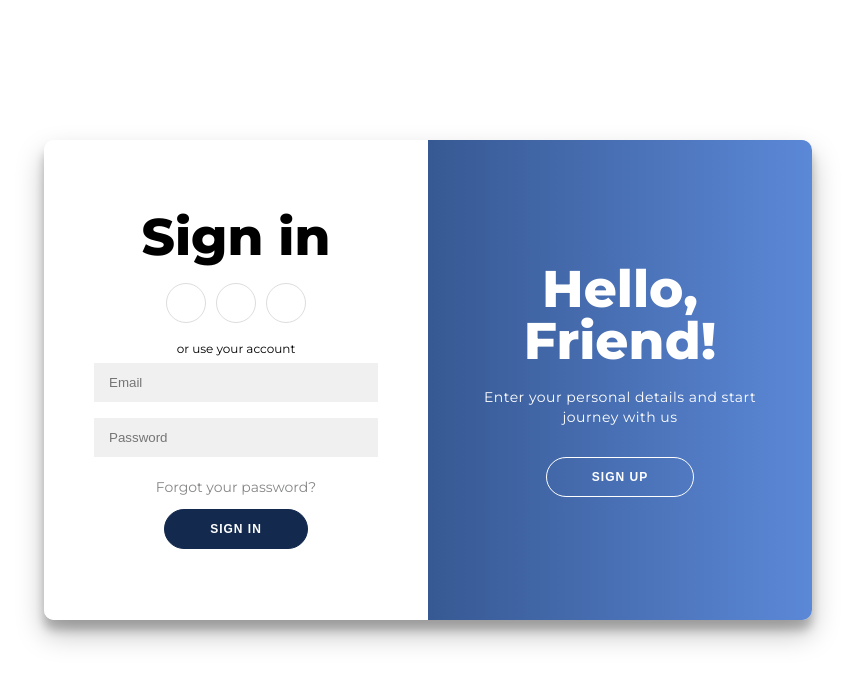
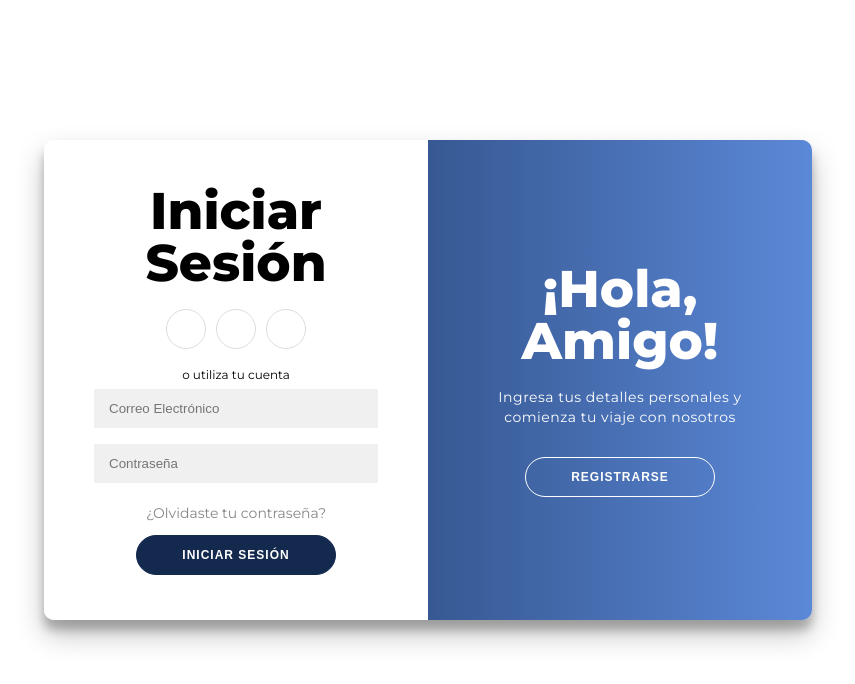
Before and after one commit to ReponStock/frontend, a Next.js app: page /login in a window 1280 px wide. Shown: the top 684 px of the page, without its empty margins (212-1067 px from the left). Built offline with nearby package versions, Linux system fonts and the light colour scheme.

Commit message:
Login translated to spanish

```diff
--- a/src/app/login/page.tsx
+++ b/src/app/login/page.tsx
@@ -14,21 +14,21 @@ export default function Login() {
     const container = containerRef.current;
 
     const handleSignUpClick = () => {
-      // Check if container exists before adding the class
+      // Comprobar si el contenedor existe antes de agregar la clase
       container?.classList.add("right-panel-active");
     };
 
     const handleSignInClick = () => {
-      // Check if container exists before removing the class
+      // Comprobar si el contenedor existe antes de eliminar la clase
       container?.classList.remove("right-panel-active");
     };
 
-    // Make sure the elements exist before adding event listeners
+    // Asegurarse de que los elementos existan antes de agregar los event listeners
     signUpButton?.addEventListener("click", handleSignUpClick);
     signInButton?.addEventListener("click", handleSignInClick);
 
     return () => {
-      // Remove event listeners only if the elements exist
+      // Eliminar los event listeners solo si los elementos existen
       signUpButton?.removeEventListener("click", handleSignUpClick);
       signInButton?.removeEventListener("click", handleSignInClick);
     };
@@ -38,7 +38,7 @@ export default function Login() {
     <div className="container" ref={containerRef}>
       <div className="form-container sign-up-container">
         <form action="#">
-          <h1>Create Account</h1>
+          <h1>Crear Cuenta</h1>
           <div className="social-container">
             <a href="#" className="social">
               <i className="fab fa-facebook-f"></i>
@@ -50,16 +50,16 @@ export default function Login() {
               <i className="fab fa-linkedin-in"></i>
             </a>
           </div>
-          <span>or use your email for registration</span>
-          <input type="text" placeholder="Name" />
-          <input type="email" placeholder="Email" />
-          <input type="password" placeholder="Password" />
-          <button>Sign Up</button>
+          <span>o utiliza tu correo electrónico para registrarte</span>
+          <input type="text" placeholder="Nombre" />
+          <input type="email" placeholder="Correo Electrónico" />
+          <input type="password" placeholder="Contraseña" />
+          <button>Registrarse</button>
         </form>
       </div>
       <div className="form-container sign-in-container">
         <form action="#">
-          <h1>Sign in</h1>
+          <h1>Iniciar Sesión</h1>
           <div className="social-container">
             <a href="#" className="social">
               <i className="fab fa-facebook-f"></i>
@@ -71,29 +71,29 @@ export default function Login() {
               <i className="fab fa-linkedin-in"></i>
             </a>
           </div>
-          <span>or use your account</span>
-          <input type="email" placeholder="Email" />
-          <input type="password" placeholder="Password" />
-          <a href="#">Forgot your password?</a>
-          <button>Sign In</button>
+          <span>o utiliza tu cuenta</span>
+          <input type="email" placeholder="Correo Electrónico" />
+          <input type="password" placeholder="Contraseña" />
+          <a href="#">¿Olvidaste tu contraseña?</a>
+          <button>Iniciar Sesión</button>
         </form>
       </div>
       <div className="overlay-container">
         <div className="overlay">
           <div className="overlay-panel overlay-left">
-            <h1>Welcome Back!</h1>
+            <h1>¡Bienvenido de nuevo!</h1>
             <p>
-              To keep connected with us please login with your personal info
+              Para mantenerte conectado con nosotros, inicia sesión con tu información personal.
             </p>
             <button className="ghost" ref={signInButtonRef}>
-              Sign In
+              Iniciar Sesión
             </button>
           </div>
           <div className="overlay-panel overlay-right">
-            <h1>Hello, Friend!</h1>
-            <p>Enter your personal details and start journey with us</p>
+            <h1>¡Hola, Amigo!</h1>
+            <p>Ingresa tus detalles personales y comienza tu viaje con nosotros</p>
             <button className="ghost" ref={signUpButtonRef}>
-              Sign Up
+              Registrarse
             </button>
           </div>
         </div>
```
